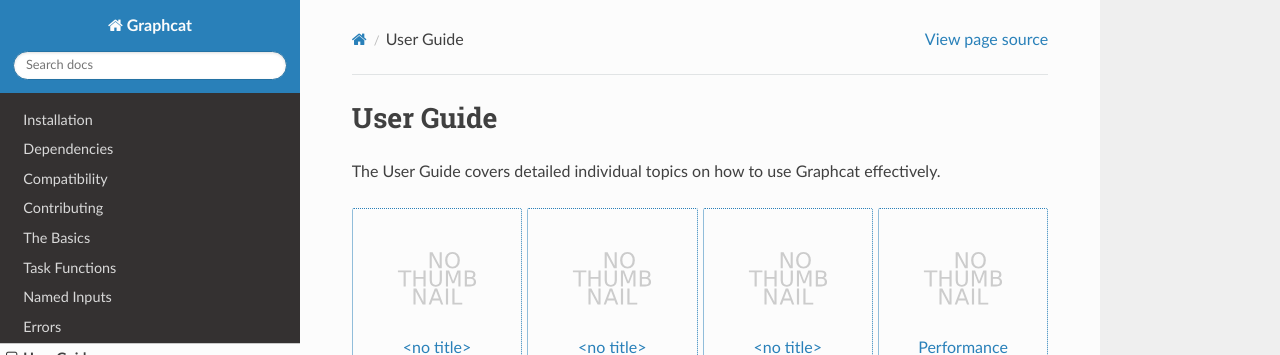
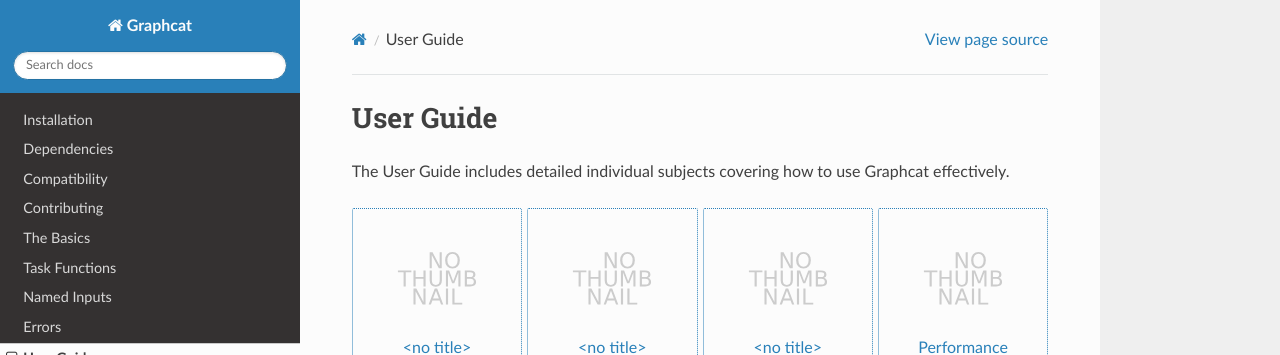
Before and after one commit to shead-custom-design/graphcat, a Sphinx documentation site: the page built from docs/user-guide.rst, in a window 1280 px wide. Shown: the top 355 px of the page. Built offline with Sphinx 7.4.7 and the Read the Docs theme 2.0.0, drawn with Linux system fonts in a browser that asks for light colours.

Commit message:
Tweaking documentation language.

```diff
--- a/docs/user-guide.rst
+++ b/docs/user-guide.rst
@@ -1,7 +1,7 @@
 User Guide
 ==========
 
-The User Guide covers detailed individual topics on how to use Graphcat effectively.
+The User Guide includes detailed individual subjects covering how to use Graphcat effectively.
 
 .. nbgallery::
     :name: user-guide
```
